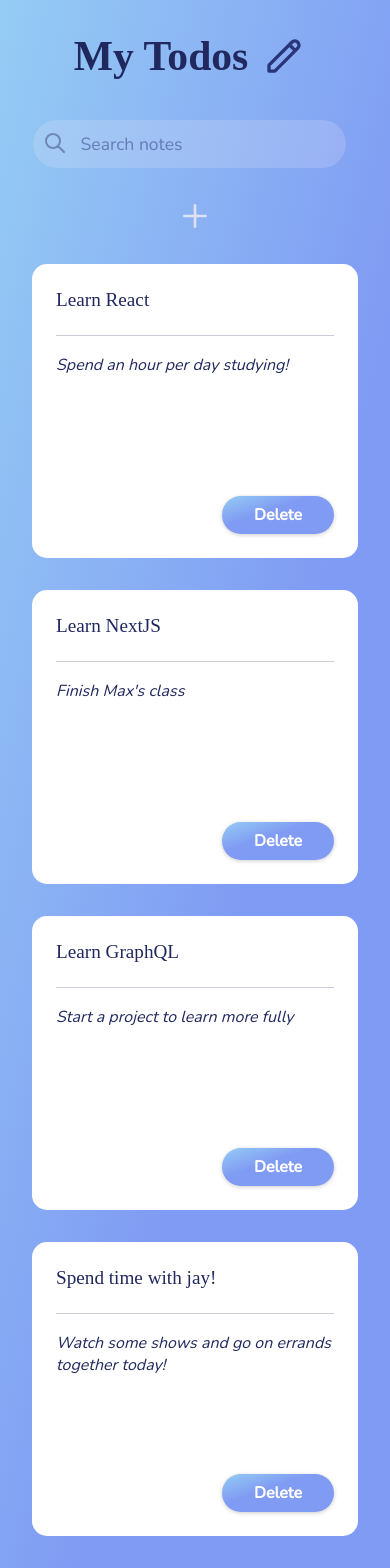
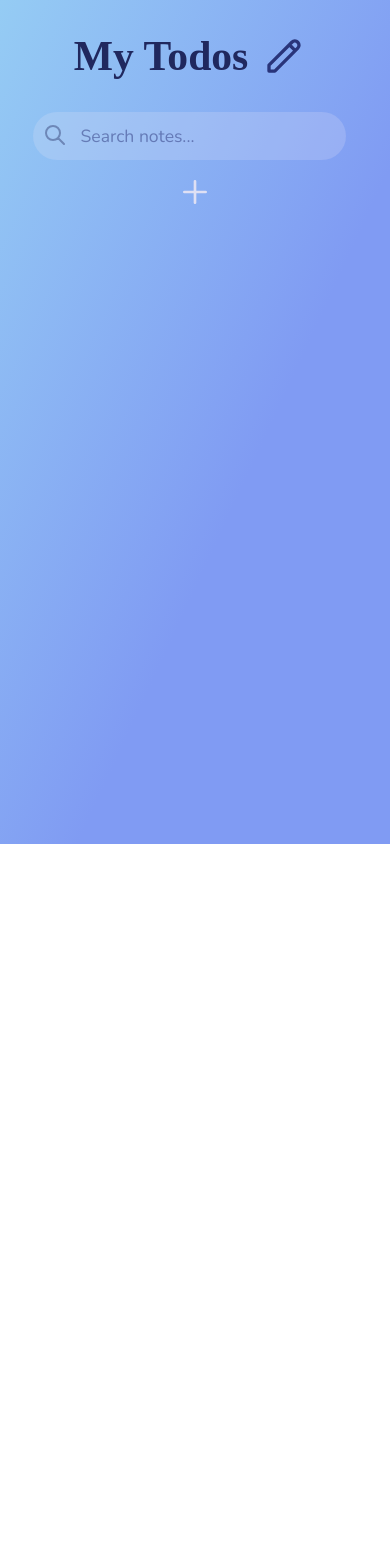
Before and after one commit to krissygroom/react-hooks-todos, a React (Create React App) app: page / in a window 390 px wide. After the commit the page ends 844 px from the top, so only its background shows below. Built offline with nearby package versions, Linux system fonts and the light colour scheme; a web font is replaced by a local one.

Commit message:
Fixed the not saving to local storage after changing text bug

```diff
--- a/src/App.js
+++ b/src/App.js
@@ -3,29 +3,9 @@ import Todo from "./components/Todo";
 import Header from "./components/Header";
 import AddNote from "./components/AddNote";
 
-const todoList = [
-  {
-    id: "123",
-    title: "Learn React",
-    description: "Spend an hour per day studying!",
-  },
-  { id: "345", title: "Learn NextJS", description: "Finish Max's class" },
-  {
-    id: "567",
-    title: "Learn GraphQL",
-    description: "Start a project to learn more fully",
-  },
-  {
-    id: "789",
-    title: "Spend time with jay!",
-    description: "Watch some shows and go on errands together today!",
-  },
-];
-
 const App = () => {
-  const [list, setList] = useState(todoList);
+  const [list, setList] = useState([]);
   const [search, setSearch] = useState("");
-  const [text, setText] = useState("");
 
   const findIdx = (itemId) => {
     return list.findIndex((item) => item.id === itemId);
@@ -38,13 +18,14 @@ const App = () => {
     setList(newList);
   };
 
-  const handleTextChange = (id, newText, text) => {
+  const handleTextChange = (id, newText, textType) => {
     const itemIndex = findIdx(id);
-    text === "title"
-      ? (list[itemIndex].title = newText)
-      : (list[itemIndex].description = newText);
+    const newList = [...list];
+    textType === "title"
+      ? (newList[itemIndex].title = newText)
+      : (newList[itemIndex].description = newText);
 
-    setText(newText);
+    setList(newList);
   };
 
   const handleListChange = (e) => {
@@ -66,12 +47,12 @@ const App = () => {
       title: "",
       description: "",
     };
-
     const newList = [newNote, ...list];
     setList(newList);
   };
 
   // Lifecycle methods
+
   useEffect(() => {
     const ourList = JSON.parse(localStorage.getItem("list"));
     if (ourList) {
@@ -81,15 +62,7 @@ const App = () => {
 
   useEffect(() => {
     localStorage.setItem("list", JSON.stringify(list));
-  }, [list, text]);
-
-  /*
-TODO:
-1. Add readme
-2. media queries for modal
-3. deploy to github pages
-4. add to my portfolio!
- */
+  }, [list]);
 
   return (
     <div className="main-container">
--- a/src/components/AddNote.css
+++ b/src/components/AddNote.css
@@ -3,6 +3,7 @@
   align-items: center;
   justify-content: center;
   align-items: center;
+  margin: 1rem 0 1.5rem 0;
   width: 15rem;
 }
 
@@ -11,7 +12,6 @@
   cursor: pointer;
   height: 2rem;
   width: 2rem;
-  margin-bottom: 1rem;
   transition: all 0.2s;
 }
 
@@ -23,6 +23,6 @@
 @media screen and (max-width: 650px) {
   .add-note {
     width: 100%;
-    margin: 1rem 0;
+    margin-top: 0;
   }
 }
--- a/src/components/Header.css
+++ b/src/components/Header.css
@@ -2,7 +2,6 @@
   display: flex;
   align-items: center;
   justify-content: space-between;
-  margin-bottom: 0.5rem;
   margin-right: 0.75rem;
 }
 
@@ -25,7 +24,7 @@
 @media screen and (max-width: 650px) {
   .header {
     flex-direction: column;
-    gap: 1rem;
+    gap: 0.5rem;
   }
 
   .title {
--- a/src/components/Search.js
+++ b/src/components/Search.js
@@ -11,7 +11,7 @@ const Search = ({ onChange }) => {
           onChange={onChange}
           className="search__input"
           type="text"
-          placeholder="Search notes"
+          placeholder="Search notes..."
         />
         <SearchIcon className="h-5 w-5 search__icon" />
       </div>
--- a/src/index.css
+++ b/src/index.css
@@ -63,6 +63,7 @@ h1 {
 @media screen and (max-width: 500px) {
   .cards-container {
     grid-template-columns: 1fr;
+    gap: 1rem;
   }
   body {
     padding: 2rem;
```
